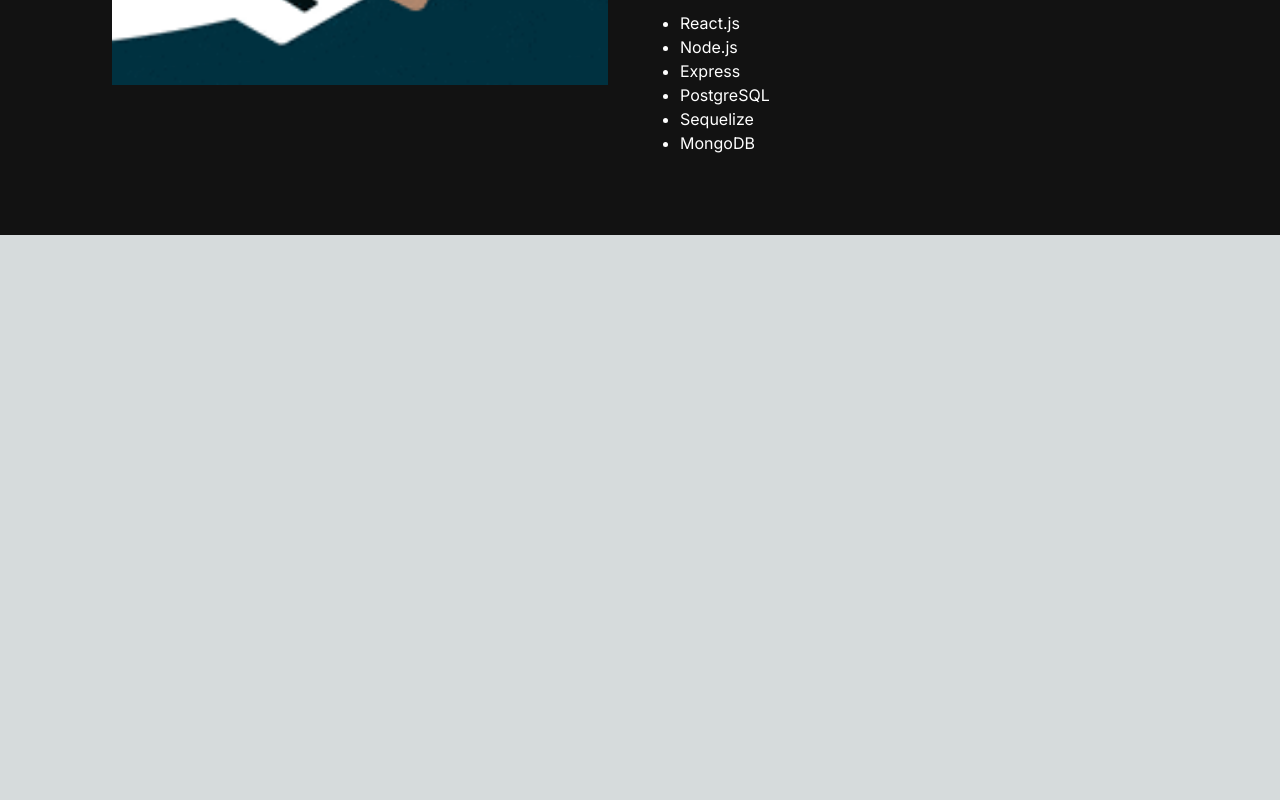
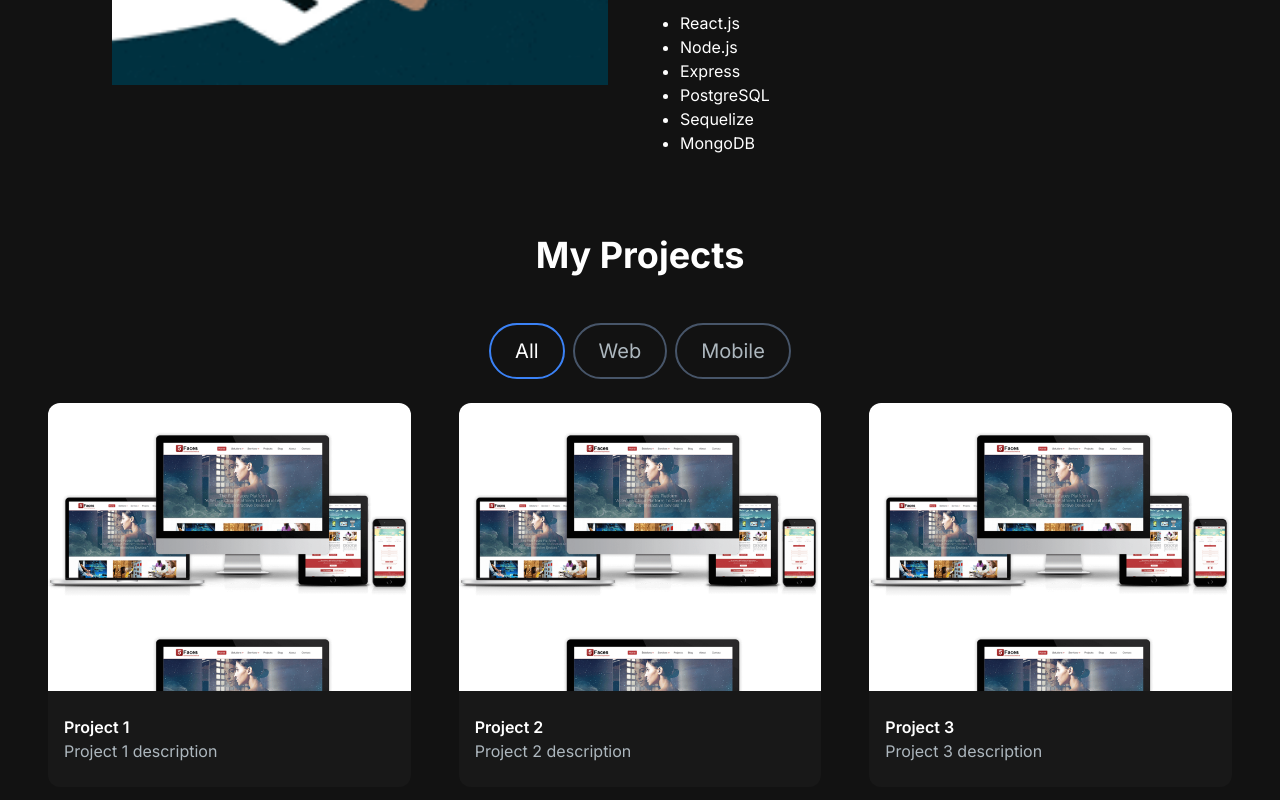
Before and after one commit to cboydstun/nextjs-portfolio, a Next.js app: page / in a window 1280 px wide. Shown: the part 966-1766 px from the top of the page. Before the commit the page ends 1201 px from the top, so only its background shows below. Built offline with nearby package versions, Linux system fonts and the light colour scheme.

Commit message:
projects section

```diff
--- a/src/app/components/About.js
+++ b/src/app/components/About.js
@@ -64,7 +64,7 @@
                 <Image src="/images/workstation.gif" width={500} height={500} alt="Computer Workstation" />
                 <div className="mt-4 md:mt-0 text-left flex flex-col h-full">
                     <h2 id="about" className="text-4xl font-bold text-white mb-4">About Me</h2>
-                    <p className="text-white texxt-base md:text-lg">
+                    <p className="text-white text-base md:text-lg">
                         I am a full stack web developer with a passion for creating
                         interactive and responsive web applications. I have experience
                         working with JavaScript, React, Redux, Node.js, Express, PostgreSQL,
--- /dev/null
+++ b/src/app/components/ProjectCard.js
@@ -0,0 +1,37 @@
+import React from "react";
+import { CodeBracketIcon, EyeIcon } from "@heroicons/react/24/outline";
+import Link from "next/link";
+
+export default function ProjectCard ({ imgUrl, title, description }) {
+  return (
+    <div>
+      <div
+        className="group rounded-t-xl h-52 md:h-72 bg-center relative overflow-hidden"
+        src={imgUrl}
+        alt={title}
+        width={300}
+        height={200}
+        style={{ background: `url(${imgUrl})`, backgroundSize: "contain" }}
+      >
+        <div className="overlay absolute top-0 left-0 w-full h-full bg-[#181818] bg-opacity-0 hidden group-hover:flex group-hover:bg-opacity-80 transition-all duration-500 items-center justify-center">
+          <Link
+            href="/"
+            className="h-14 w-14 border-2 relative rounded-full border-[#ADB7BE] hover:border-white mr-4 group/link"
+          >
+            <EyeIcon className="h-10 w-10 text-[#ADB7BE] group-hover/link:text-white absolute top-1/2 left-1/2 transform -translate-x-1/2 -translate-y-1/2" />
+          </Link>
+          <Link
+            href="/"
+            className="h-14 w-14 border-2 relative rounded-full border-[#ADB7BE] hover:border-white group/link"
+          >
+            <CodeBracketIcon className="h-10 w-10 text-[#ADB7BE] group-hover/link:text-white absolute top-1/2 left-1/2 transform -translate-x-1/2 -translate-y-1/2" />
+          </Link>
+        </div>
+      </div>
+      <div className="bg-[#181818] rounded-b-xl py-6 px-4 text-white">
+        <h5 className="font-lg font-semibold">{title}</h5>
+        <p className="text-[#ADB7BE]">{description}</p>
+      </div>
+    </div>
+  );
+};
--- /dev/null
+++ b/src/app/components/ProjectTag.js
@@ -0,0 +1,16 @@
+import React from "react";
+
+export default function ProjectTag ({ name, onClick, isSelected }) {
+  const buttonStyles = isSelected
+    ? "text-white border-blue-500"
+    : "text-[#ADB7BE] border-slate-600 hover:border-white";
+
+  return (
+    <button
+      onClick={() => onClick(name)}
+      className={`border-2 rounded-full px-6 py-3 text-xl cursor-pointer ${buttonStyles}`}
+    >
+      {name}
+    </button>
+  );
+};
--- /dev/null
+++ b/src/app/components/Projects.js
@@ -0,0 +1,74 @@
+"use client";
+import React, { useState } from "react";
+import ProjectCard from "./ProjectCard";
+import ProjectTag from "./ProjectTag";
+
+const projectsData = [
+  {
+    id: 1,
+    title: "Project 1",
+    description: "Project 1 description",
+    image: "/images/project.png",
+    tag: ["All", "Web"],
+  },
+  {
+    id: 2,
+    title: "Project 2",
+    description: "Project 2 description",
+    image: "/images/project.png",
+    tag: ["All", "Web"],
+  },
+  {
+    id: 3,
+    title: "Project 3",
+    description: "Project 3 description",
+    image: "/images/project.png",
+    tag: ["All", "Web"],
+  },
+];
+export default function Projects() {
+  const [tag, setTag] = useState("All");
+
+  const filteredProjects = projectsData.filter((project) =>
+    project.tag.includes(tag)
+  );
+
+  const handleTagChange = (newTag) => {
+    setTag(newTag);
+  };
+
+  return (
+    <>
+      <h2 id="projects" className="text-center text-4xl font-bold text-white mt-4 mb-8 md:mb-12">
+        My Projects
+      </h2>
+      <div className="flex flex-row justify-center items-center gap-2 text-white my-6">
+        <ProjectTag
+          name="All"
+          onClick={handleTagChange}
+          isSelected={tag === "All"}
+        />
+        <ProjectTag
+          name="Web"
+          onClick={handleTagChange}
+          isSelected={tag === "Web"}
+        />
+        <ProjectTag
+          name="Mobile"
+          onClick={handleTagChange}
+          isSelected={tag == "Mobile"}
+        />
+      </div>
+      <div className="grid md:grid-cols-3 gap-8 md:gap-12">
+        {filteredProjects.map((project, index) => (
+          <ProjectCard
+            key={project.id}
+            title={project.title}
+            description={project.description}
+            imgUrl={project.image}
+          />
+        ))}
+      </div>
+    </>
+  );
+};
--- a/src/app/components/TabButton.js
+++ b/src/app/components/TabButton.js
@@ -2,7 +2,7 @@
 
 const TabButton = ({ active, selectTab, children }) => {
   const buttonClasses = active
-    ? "text-white border-purple-500 border-b"
+    ? "text-white border-blue-500 border-b"
     : "text-[#ADB7BE]";
 
   return (
--- a/src/app/page.js
+++ b/src/app/page.js
@@ -1,6 +1,7 @@
 import Hero from './components/Hero'
 import Navbar from "./components/Navbar";
 import About from "./components/About";
+import Projects from "./components/Projects";
 
 export default function Home() {
   return (
@@ -9,6 +10,7 @@
       <div className="container mx-auto mt-24 px-12 py-4">
         <Hero />
         <About />
+        <Projects />
       </div>
     </main>
   );
```
Also changed, not shown: public/images/project.png (added).
